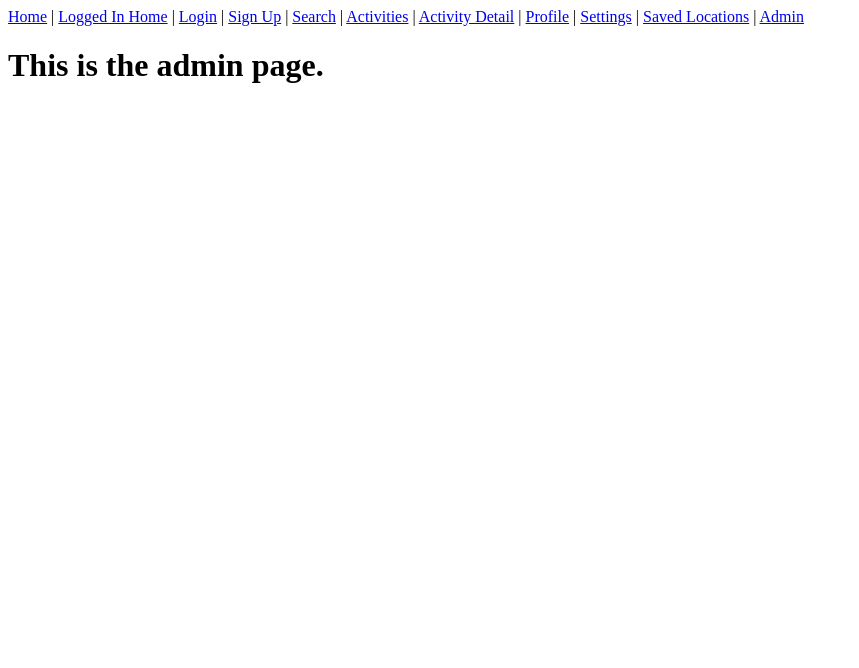
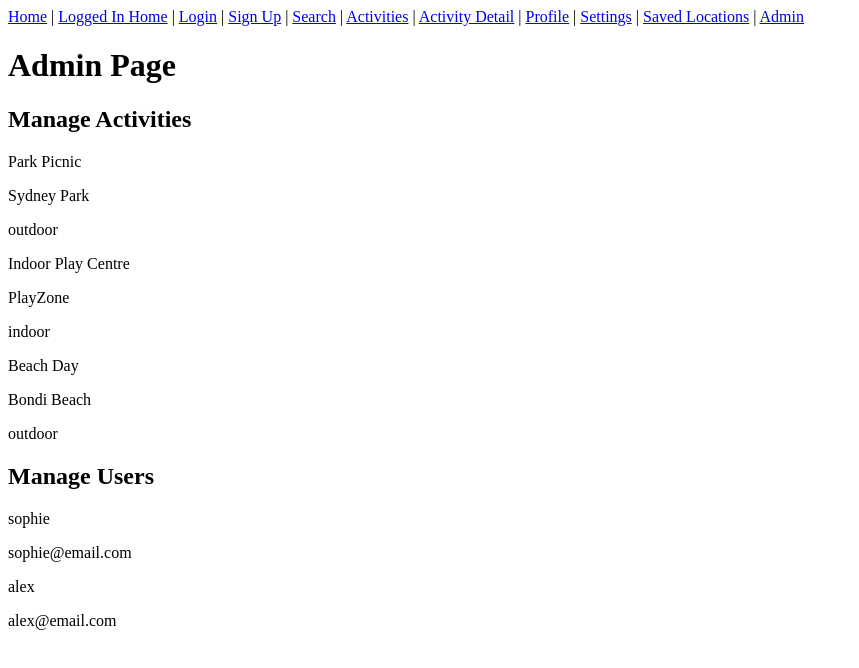
Before and after one commit to SheCodesAus/Eight-Legged-Engineers-frontend, a React (Vite) app: page /admin in a window 1280 px wide. Shown: the top 668 px of the page, without its empty margins (0-859 px from the left). Built offline with nearby package versions, Linux system fonts and the light colour scheme.

Commit message:
connect test data to pages

```diff
--- a/src/pages/ActivityListPage.jsx
+++ b/src/pages/ActivityListPage.jsx
@@ -5,8 +5,8 @@ function ActivityListPage() {
     <div>
       <h1>Activity List</h1>
 
-      {activities.map((activityData, key) => {
-        return <div key={key}>{activityData.title}</div>;
+      {activities.map((activityData) => {
+        return <div key={activityData.id}>{activityData.title}</div>;
       })}
     </div>
   );
--- a/src/pages/AdminPage.jsx
+++ b/src/pages/AdminPage.jsx
@@ -1,5 +1,34 @@
+import { users, activities } from "../data";
+
 function AdminPage() {
-    return <h1>This is the admin page.</h1>;
+  return (
+    <div>
+      <h1>Admin Page</h1>
+
+      <h2>Manage Activities</h2>
+
+      {activities.map((activity) => {
+        return (
+          <div key={activity.id}>
+            <p>{activity.title}</p>
+            <p>{activity.location}</p>
+            <p>{activity.category}</p>
+          </div>
+        );
+      })}
+
+      <h2>Manage Users</h2>
+
+      {users.map((user) => {
+        return (
+          <div key={user.id}>
+            <p>{user.username}</p>
+            <p>{user.email}</p>
+          </div>
+        );
+      })}
+    </div>
+  );
 }
 
 export default AdminPage;
--- a/src/pages/HomeDefaultPage.jsx
+++ b/src/pages/HomeDefaultPage.jsx
@@ -1,5 +1,11 @@
 function HomeDefaultPage() {
-    return <h1>This is the home page when not logged in.</h1>;
+  return (
+    <div>
+      <h1>Welcome to the Activity Finder</h1>
+      <p>Find activities and places to eat around you.</p>
+      <p>Please log in or sign up to get started.</p>
+    </div>
+  );
 }
 
 export default HomeDefaultPage;
--- a/src/pages/SavedLocationsPage.jsx
+++ b/src/pages/SavedLocationsPage.jsx
@@ -1,6 +1,15 @@
+import { savedLocations } from "../data";
+
 function SavedLocationsPage() {
-    return <h1>This is the saved locations page.</h1>;
+  return (
+    <div>
+      <h1>Saved Locations</h1>
 
+      {savedLocations.map((savedLocation, key) => {
+        return <div key={key}>{savedLocation.location}</div>;
+      })}
+    </div>
+  );
 }
 
 export default SavedLocationsPage;
```
